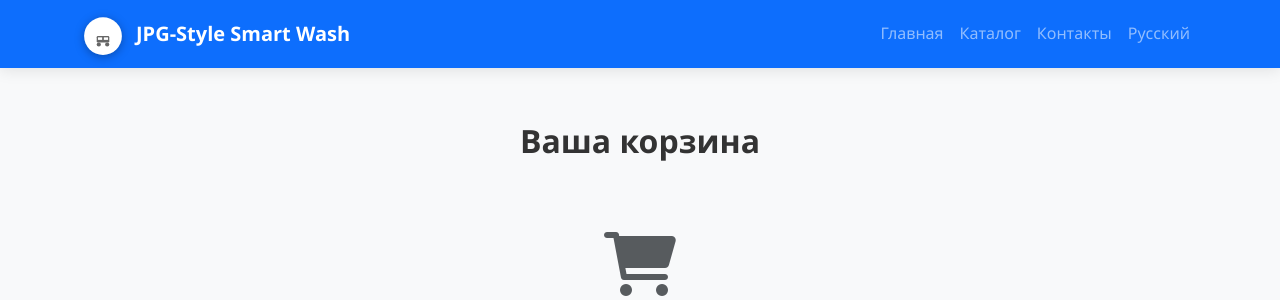
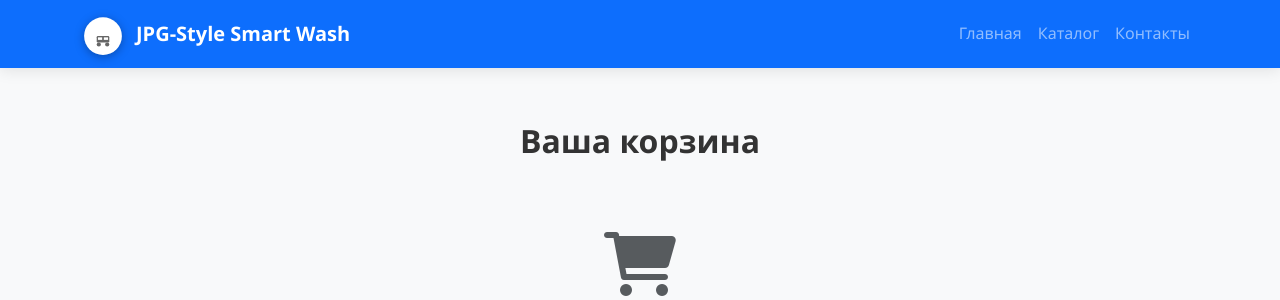
Before and after one commit to SNurali/JPG-Style, a Django app: page /cart/ in a window 1280 px wide. Shown: the top 300 px of the page. Run offline with Django 5.2, Linux system fonts and the light colour scheme; some libraries are stand-ins or nearby versions.

Commit message:
v pizdu yazikovuyu model

```diff
--- a/products/templates/products/base.html
+++ b/products/templates/products/base.html
@@ -233,16 +233,6 @@ height="0" width="0" style="display:none;visibility:hidden"></iframe></noscript>
                 <li class="nav-item"><a class="nav-link" href="{% url 'home' %}">Главная</a></li>
                 <li class="nav-item"><a class="nav-link" href="{% url 'catalog' %}">Каталог</a></li>
                 <li class="nav-item"><a class="nav-link" href="{% url 'contacts' %}">Контакты</a></li>
-                <!-- Языковой переключатель -->
-                <li class="nav-item dropdown">
-                    <a class="nav-link dropdown-toggle" href="#" id="languageDropdown" role="button" data-bs-toggle="dropdown">
-                        {% if '/uz/' in request.path %}O'zbek{% else %}Русский{% endif %}
-                    </a>
-                    <ul class="dropdown-menu">
-                        <li><a class="dropdown-item" href="{{ request.path|slice:'3:' }}">Русский</a></li>
-                        <li><a class="dropdown-item" href="/uz{{ request.path }}">O'zbek</a></li>
-                    </ul>
-                </li>
             </ul>
         </div>
     </div>
```
Also changed, not shown: db.sqlite3.
